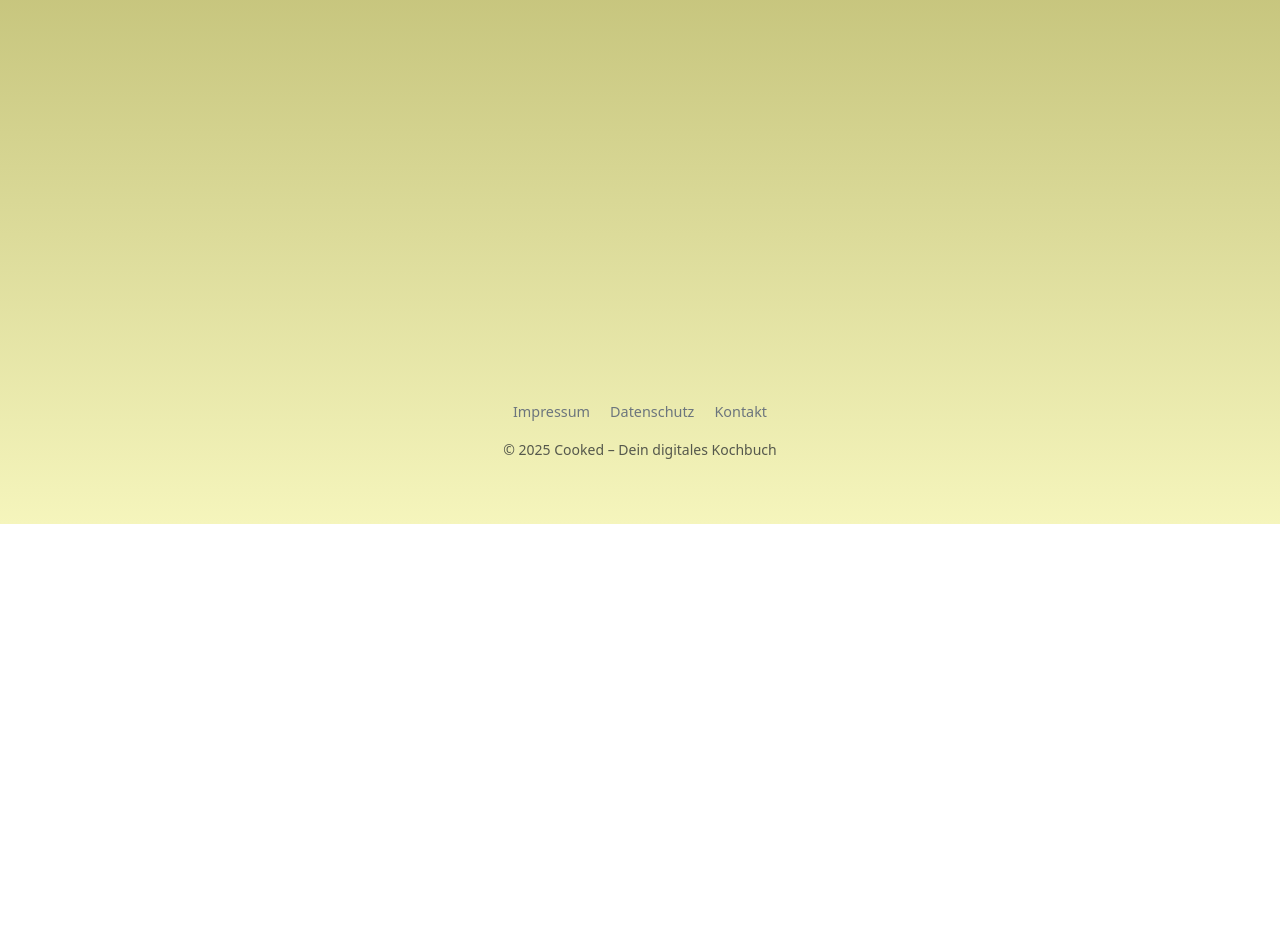
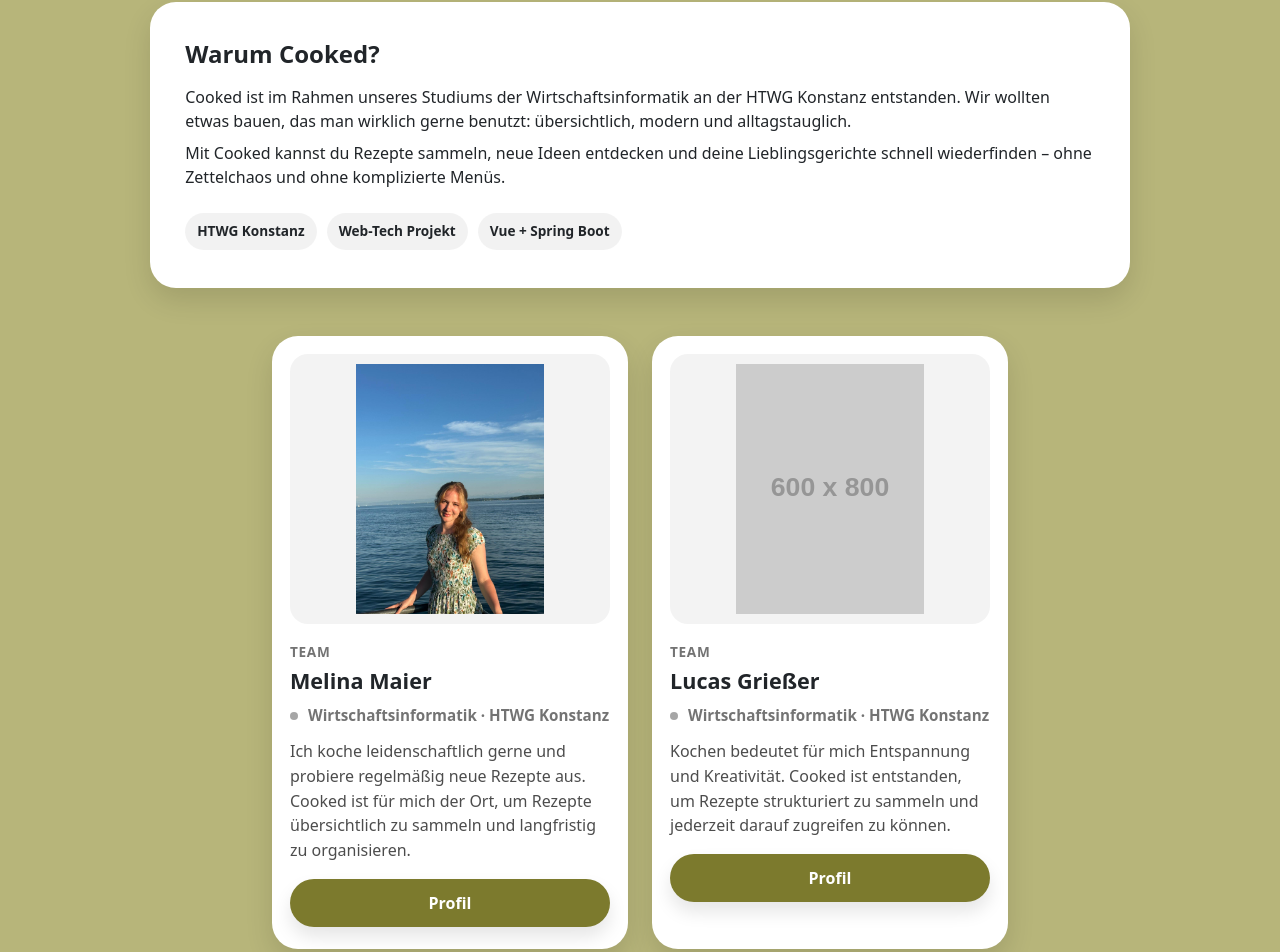
Before and after one commit to htwg-in-schneider/frontend-cooked, a Vue app: page /about in a window 1280 px wide. Shown: the part 276-1228 px from the top of the page. Before the commit the page ends 800 px from the top, so only its background shows below. Built offline with nearby package versions, Linux system fonts and the light colour scheme; the HTML template or start-up script is replaced by a standard one.

Commit message:
ÜberUns

```diff
--- a/src/components/Navbar.vue
+++ b/src/components/Navbar.vue
@@ -13,7 +13,8 @@
   Home
 </router-link>
           <a class="button" href="#">Kategorien</a>
-          <a class="button" href="#">Über uns</a>
+          <router-link to="/about" class="button" active-class="active">Über uns</router-link>
+
 
           <router-link to="/profile" class="button" active-class="active">
             Profil
--- /dev/null
+++ b/src/views/About.vue
@@ -0,0 +1,237 @@
+<script setup>
+import melinaImg from '@/assets/ÜberUnsBilder/melina.jpg'
+const lucasImg = 'https://placehold.co/600x800?text=Lucas'
+</script>
+
+<template>
+  <div class="about-bg">
+    <div class="container py-5">
+
+      <!-- Überschrift wie „Seitenkopf“ -->
+      <div class="page-head text-center mb-5">
+        <h1 class="page-title mb-2">Über uns</h1>
+        <p class="page-sub mb-0">
+          Wir sind Lucas & Melina – und Cooked ist unser digitales Kochbuch.
+        </p>
+      </div>
+
+      <!-- „Projekt-Card“ wie Rezeptkarte (weiß, rund, Schatten) -->
+      <section class="info-card mx-auto mb-5">
+        <h4 class="fw-bold mb-3">Warum Cooked?</h4>
+        <p class="mb-2">
+          Cooked ist im Rahmen unseres Studiums der Wirtschaftsinformatik an der HTWG Konstanz entstanden.
+          Wir wollten etwas bauen, das man wirklich gerne benutzt: übersichtlich, modern und alltagstauglich.
+        </p>
+        <p class="mb-0">
+          Mit Cooked kannst du Rezepte sammeln, neue Ideen entdecken und deine Lieblingsgerichte schnell wiederfinden –
+          ohne Zettelchaos und ohne komplizierte Menüs.
+        </p>
+
+        <!-- kleine „Meta“-Zeile wie bei Rezepten (ruhig, optional) -->
+        <div class="meta-row mt-4">
+          <span class="meta-pill">HTWG Konstanz</span>
+          <span class="meta-pill">Web-Tech Projekt</span>
+          <span class="meta-pill">Vue + Spring Boot</span>
+        </div>
+      </section>
+
+      <!-- Team Cards im Rezept-Stil -->
+      <div class="row g-4 justify-content-center">
+        <!-- Melina -->
+        <div class="col-12 col-md-6 col-lg-4">
+          <article class="recipe-card-like h-100">
+            <div class="img-wrap">
+              <img :src="melinaImg" alt="Melina Maier" class="card-img" />
+            </div>
+
+            <div class="card-body-like">
+              <div class="category-like">TEAM</div>
+              <h3 class="card-title-like">Melina Maier</h3>
+
+              <div class="time-like">
+                <span class="dot"></span>
+                Wirtschaftsinformatik · HTWG Konstanz
+              </div>
+
+              <p class="card-text-like">
+                Ich koche leidenschaftlich gerne und probiere regelmäßig neue Rezepte aus.
+                Cooked ist für mich der Ort, um Rezepte übersichtlich zu sammeln und langfristig zu organisieren.
+              </p>
+
+              <!-- Button wie bei Rezepten -->
+              <button class="btn-olive w-100" type="button" disabled>
+                Profil
+              </button>
+            </div>
+          </article>
+        </div>
+
+        <!-- Lucas -->
+        <div class="col-12 col-md-6 col-lg-4">
+          <article class="recipe-card-like h-100">
+            <div class="img-wrap">
+              <img :src="lucasImg" alt="Lucas Grießer" class="card-img" />
+            </div>
+
+            <div class="card-body-like">
+              <div class="category-like">TEAM</div>
+              <h3 class="card-title-like">Lucas Grießer</h3>
+
+              <div class="time-like">
+                <span class="dot"></span>
+                Wirtschaftsinformatik · HTWG Konstanz
+              </div>
+
+              <p class="card-text-like">
+                Kochen bedeutet für mich Entspannung und Kreativität.
+                Cooked ist entstanden, um Rezepte strukturiert zu sammeln und jederzeit darauf zugreifen zu können.
+              </p>
+
+              <button class="btn-olive w-100" type="button" disabled>
+                Profil
+              </button>
+            </div>
+          </article>
+        </div>
+      </div>
+
+    </div>
+  </div>
+</template>
+
+<style scoped>
+/* Hintergrund wie bei euren Rezeptseiten (oliv/butter) */
+.about-bg {
+  background: #b7b57a; /* ähnlicher Ton wie Screenshot */
+  min-height: 100%;
+}
+
+/* Kopf */
+.page-title {
+  font-weight: 800;
+  letter-spacing: -0.02em;
+}
+
+.page-sub {
+  color: rgba(0, 0, 0, 0.55);
+}
+
+/* Weißer Infokasten im Card-Look */
+.info-card {
+  max-width: 980px;
+  background: #fff;
+  border-radius: 26px;
+  padding: 2.4rem 2.2rem;
+  box-shadow: 0 12px 28px rgba(0, 0, 0, 0.12);
+}
+
+/* kleine Pills (wie Kategorien) */
+.meta-row {
+  display: flex;
+  gap: 10px;
+  flex-wrap: wrap;
+}
+
+.meta-pill {
+  font-size: 0.85rem;
+  font-weight: 700;
+  padding: 8px 12px;
+  border-radius: 999px;
+  background: rgba(0, 0, 0, 0.05);
+}
+
+/* -------------------------
+   Team-Cards im Rezeptstil
+   ------------------------- */
+.recipe-card-like {
+  background: #fff;
+  border-radius: 26px;
+  overflow: hidden;
+  box-shadow: 0 12px 28px rgba(0, 0, 0, 0.12);
+}
+
+/* Bildbereich wie Rezeptkarte */
+.img-wrap {
+  padding: 18px;
+  padding-bottom: 0;
+}
+
+.card-img {
+  width: 100%;
+  height: 270px;
+  border-radius: 18px;
+  object-fit: contain;        /* GANZE Person */
+  background: #f3f3f3;
+  padding: 10px;
+  display: block;
+}
+
+/* Body wie bei Rezeptkarten */
+.card-body-like {
+  padding: 18px 18px 22px 18px;
+}
+
+.category-like {
+  font-size: 0.85rem;
+  font-weight: 800;
+  letter-spacing: 0.05em;
+  color: rgba(0, 0, 0, 0.55);
+  margin-bottom: 6px;
+  text-transform: uppercase;
+}
+
+.card-title-like {
+  font-size: 1.35rem;
+  font-weight: 800;
+  margin: 0 0 10px 0;
+}
+
+.time-like {
+  display: flex;
+  align-items: center;
+  gap: 10px;
+  color: rgba(0, 0, 0, 0.55);
+  font-weight: 600;
+  font-size: 0.95rem;
+  margin-bottom: 12px;
+}
+
+.dot {
+  width: 8px;
+  height: 8px;
+  border-radius: 999px;
+  background: rgba(0, 0, 0, 0.35);
+}
+
+.card-text-like {
+  color: rgba(0, 0, 0, 0.70);
+  line-height: 1.55;
+  margin-bottom: 16px;
+}
+
+/* Button wie euer Olive-Button */
+.btn-olive {
+  background: #7c7a2d;        /* olive wie Screenshot */
+  color: #fff;
+  border: none;
+  border-radius: 999px;
+  padding: 12px 16px;
+  font-weight: 800;
+  box-shadow: 0 10px 18px rgba(0, 0, 0, 0.10);
+}
+
+.btn-olive:disabled {
+  opacity: 1;                 /* bleibt „echt“, obwohl disabled */
+  cursor: default;
+}
+
+@media (max-width: 768px) {
+  .info-card {
+    padding: 1.8rem 1.4rem;
+    border-radius: 22px;
+  }
+  .card-img {
+    height: 240px;
+  }
+}
+</style>
```
Also changed, not shown: src/router/index.js (+6 -1 lines), src/assets/ÜberUnsBilder/melina.jpg (added).
